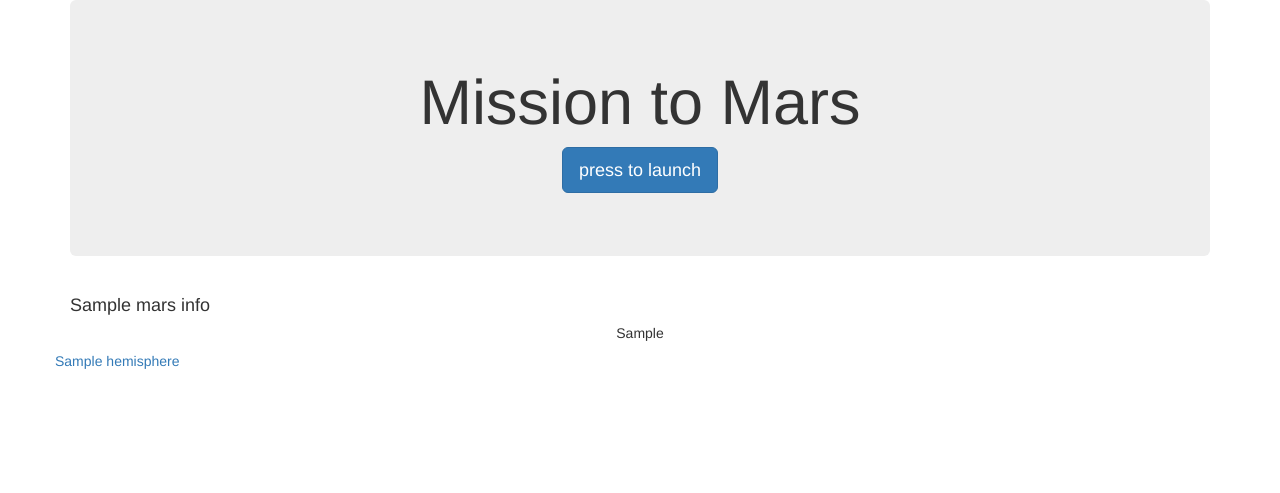
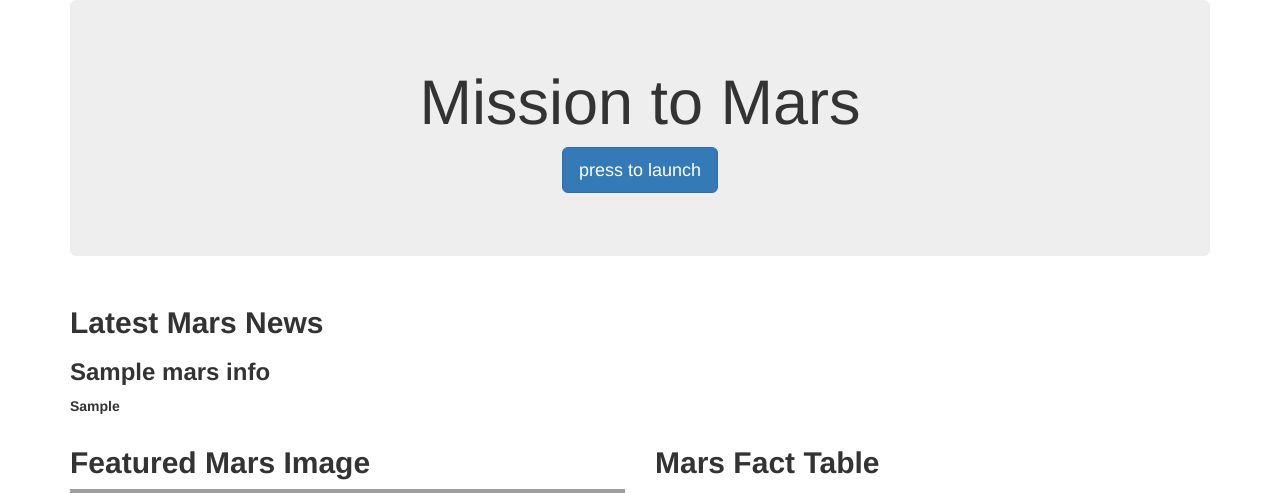
Before and after one commit to JSurgeon/Mars_Webscrape, a Flask app: page / in a window 1280 px wide. Shown: the top 493 px of the page. Before the commit the page ends 369 px from the top, so only its background shows below. Run offline with Flask 2, Linux system fonts and the light colour scheme; grey boxes marked "Sample" are stand-in pictures; a database or web service that is not in the repository returns one stand-in record (values such as "Sample title"); some libraries are stand-ins or nearby versions; grey boxes are pictures that could not be loaded.

Commit message:
fixed scrape to grab news paragraph & title; styled html; fixed displaying of html table

```diff
--- a/Missions_to_Mars/app.py
+++ b/Missions_to_Mars/app.py
@@ -11,6 +11,12 @@ app = Flask(__name__)
 # create flask_pymong -> mongo connection
 app.config["MONGO_URI"] = "mongodb://localhost:27017/mars_db"
 mongo = PyMongo(app)
+
+@app.route('/')
+def index():
+    db_info = mongo.db.mars_info.find_one()
+    return render_template("index.html", mars_info = db_info)
+
 
 @app.route('/scrape')
 def scraper():
@@ -26,11 +32,5 @@ def scraper():
 
     return redirect('/', code=302)
 
-@app.route('/')
-def index():
-    info = mongo.db.mars_info.find_one()
-    return render_template("index.html", mars_info = info)
-
-
 if __name__ == "__main__":
     app.run(debug=True)
--- a/Missions_to_Mars/templates/index.html
+++ b/Missions_to_Mars/templates/index.html
@@ -7,6 +7,10 @@
   <meta http-equiv="X-UA-Compatible" content="ie=edge">
   <title>Mission to Mars</title>
   <link rel="stylesheet" href="https://maxcdn.bootstrapcdn.com/bootstrap/3.3.7/css/bootstrap.min.css">
+  <style>
+    tr {text-align: center;}
+    th {text-align: center;}
+  </style>
 </head>
 
 <body>
@@ -19,27 +23,68 @@
       <p><a class="btn btn-primary btn-lg" href="/scrape" role="button">press to launch</a></p>
     </div>
 
-    <!-- Mars information -->
-    <div class="row" id="phone-listings">
+  <!-- Mars information -->
+    <!--News Title and Paragraph-->
+    <div class="row">
       <div class="col-md-12">
-        <h4 class="heading">{{mars_info.news_title}}</h4>
-        <h5 class="text-center">{{mars_info.news_paragraph}}</h5>
+        <h2><strong>Latest Mars News</strong></h2>
+        <h3 class="heading"><strong>{{mars_info.news_title}}</strong></h4>
+        <p><strong>{{mars_info.news_paragraph}}</strong></p>
+      </div>
+    </div>
 
+    <!--Surface Data-->
+    <div class="row">
+      <div class="col-md-6">
+        <h2><strong>Featured Mars Image</strong></h2>
+        <img src="{{mars_info.surface_url}}" style="width:100%;" alt="{{mars_info.surface_url}}">
+      </div>
+      <div class="col-md-6">
+        <h2><strong>Mars Fact Table</strong></h2>
+        <h3>{{mars_info.fact_table|safe}}</h3>
+      </div>
+    </div>
+
+
+
+
+    <!--Fact Table-->
+
+
+
+
+    <!--Hemisphere data-->
+    <div class="row">
+      <h1 style="text-align: center;"><strong>Mars Hemispheres</strong></h1>
+      <div class="col-md-3" style="margin-bottom: 10px;">
+        <span class="border">
+          <img src="{{mars_info.cerberus_img}}" style="width:100%;" alt="{{mars_info.cerberus_title}}">
+          <h2><strong>Cerberus Hemisphere Enhanced</strong></h2>
+        </span>
       </div>
 
-   <a href={{mars_info.hemisphere_data[0]["img_url"]}}>{{mars_info.hemisphere_data[0]["title"]}}</a>
+
+      <div class="col-md-3" style="margin-bottom: 10px;">
+        <img src="{{mars_info.schiap_img}}" style="width:100%;" alt="{{mars_info.schiap_title}}">
+        <h2><strong>Schiaparelli Hemisphere Enhanced</strong></h2>
+      </div>
+
+      <div class="col-md-3" style="margin-bottom: 10px;">
+        <img src="{{mars_info.syrtis_img}}" style="width:100%;" alt="{{mars_info.syrtis_title}}">
+        <h2><strong>Syrtis Major Hemisphere Enhanced</strong></h2>
+      </div>
+
+      <div class="col-md-3" style="margin-bottom: 10px;">
+        <img src="{{mars_info.valles_img}}" style="width:100%;" alt="{{mars_info.valles_title}}">
+        <h2><strong>Valles Marineris Hemisphere Enhanced</strong></h2>
+      </div>
     </div>
 
+
+
+
   </div>
+
 </body>
 
 </html>
-
-
-<!--mars_dictionary = {
-    "news_title": news_title,
-    "news_paragraph" : news_p,
-    "surface_url" : surface_url,
-    "fact_table" : html_table,
-    "hemisphere_data" : hemi_entries
-}-->
```
Also changed, not shown: Missions_to_Mars/scrape_mars.py (+32 -15 lines), 1 other file.
